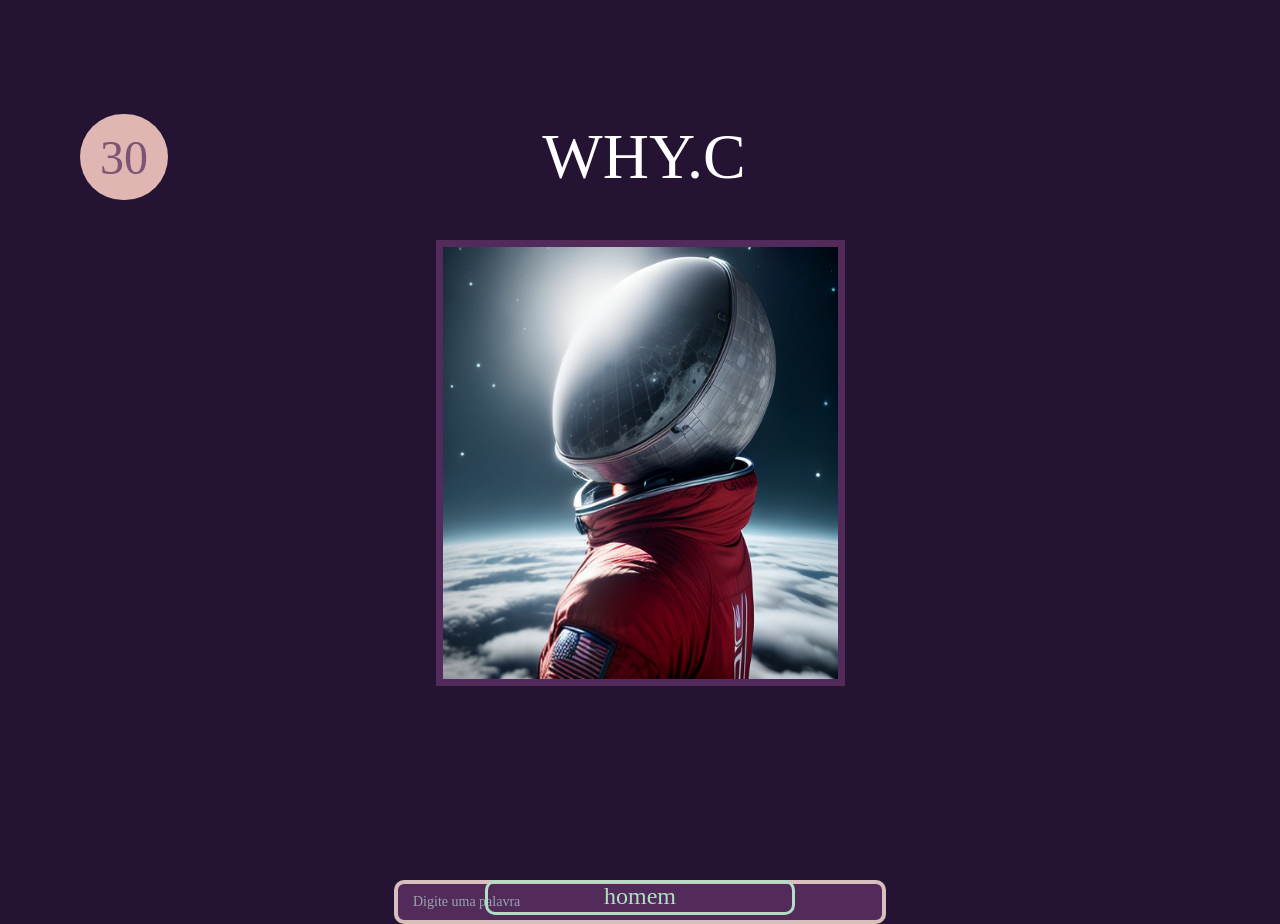
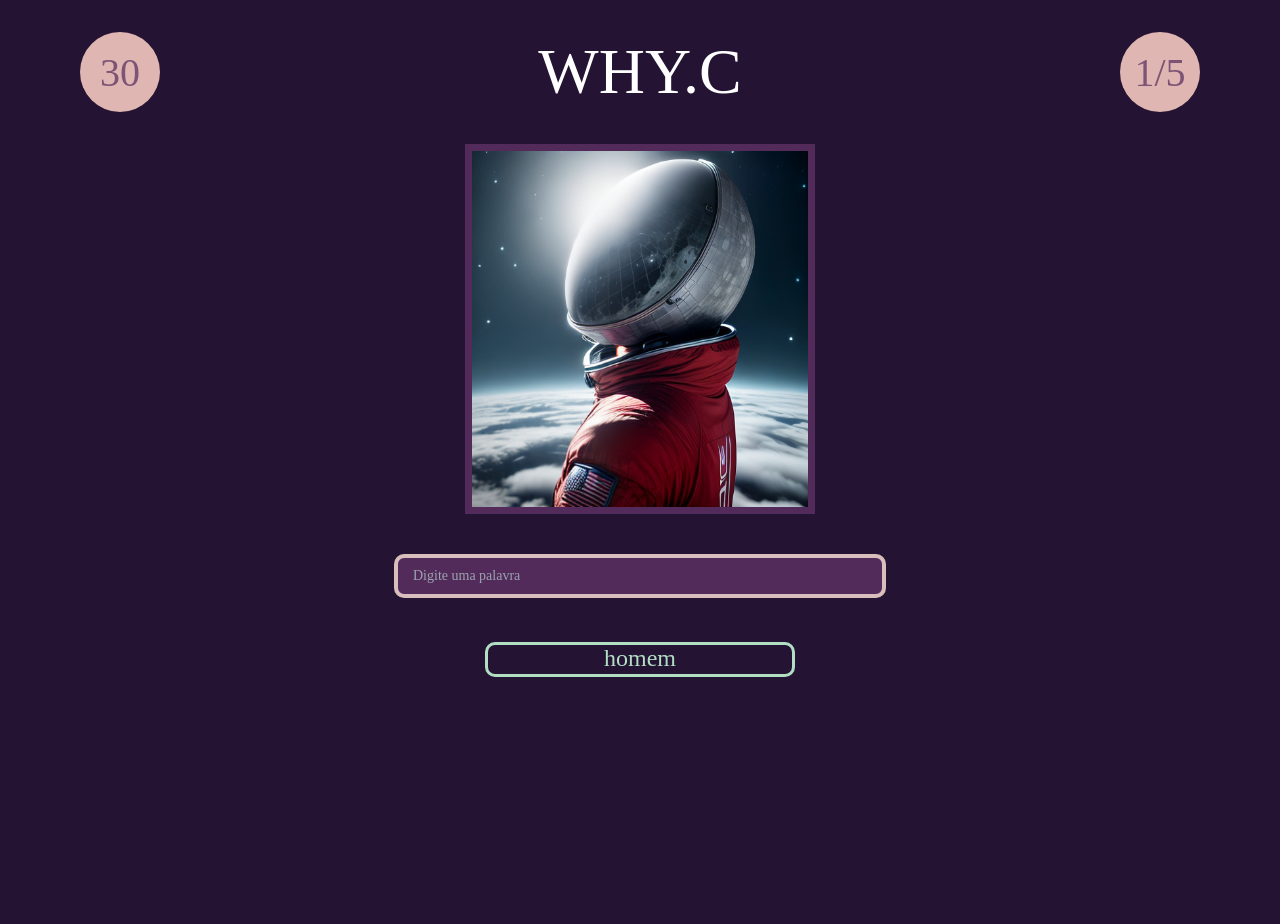
Before and after one commit to erlanl/WHYC, a React (Create React App) app: page / in a window 1280 px wide. After the commit the page ends 800 px from the top, so only its background shows below. Built offline with nearby package versions, Linux system fonts and the light colour scheme; a web font is replaced by a local one.

Commit message:
feat: add contador de acertos

```diff
--- a/public/index.html
+++ b/public/index.html
@@ -12,34 +12,10 @@
     <link rel="preconnect" href="https://fonts.googleapis.com">
     <link rel="preconnect" href="https://fonts.gstatic.com" crossorigin>
     <link href="https://fonts.googleapis.com/css2?family=Alatsi&family=Suez+One&display=swap" rel="stylesheet">
-    <!--
-      manifest.json provides metadata used when your web app is installed on a
-      user's mobile device or desktop. See https://developers.google.com/web/fundamentals/web-app-manifest/
-    -->
-    <link rel="manifest" href="%PUBLIC_URL%/manifest.json" />
-    <!--
-      Notice the use of %PUBLIC_URL% in the tags above.
-      It will be replaced with the URL of the `public` folder during the build.
-      Only files inside the `public` folder can be referenced from the HTML.
 
-      Unlike "/favicon.ico" or "favicon.ico", "%PUBLIC_URL%/favicon.ico" will
-      work correctly both with client-side routing and a non-root public URL.
-      Learn how to configure a non-root public URL by running `npm run build`.
-    -->
-    <title>React App</title>
+    <title>WHY.C</title>
   </head>
   <body>
-    <noscript>You need to enable JavaScript to run this app.</noscript>
     <div id="root"></div>
-    <!--
-      This HTML file is a template.
-      If you open it directly in the browser, you will see an empty page.
-
-      You can add webfonts, meta tags, or analytics to this file.
-      The build step will place the bundled scripts into the <body> tag.
-
-      To begin the development, run `npm start` or `yarn start`.
-      To create a production bundle, use `npm run build` or `yarn build`.
-    -->
   </body>
 </html>
--- a/src/App.css
+++ b/src/App.css
@@ -8,7 +8,6 @@
 
 .App-header {
   background-color: #282c34;
-  min-height: 100vh;
   display: flex;
   flex-direction: column;
   align-items: center;
--- a/src/game.css
+++ b/src/game.css
@@ -8,8 +8,8 @@
 }
 
 .timer {
-  width: 5.5rem;
-  height: 5.375rem;
+  width: 5.0rem;
+  height: 5.0rem;
   background-color: #DFB6B2;
   display: flex;
   flex-direction: column; /* Define a direção da flexbox como coluna */
@@ -18,9 +18,8 @@
 }
 
 .genImg{
-  min-height: 30vh;
-  width: 409px;
-  height: 446px;
+  width: 350px;
+  height: 370px;
   flex-shrink: 0;
   border: 7px solid #522B5B;
 }
@@ -28,7 +27,7 @@
 .timerText{
   color: rgba(82, 43, 91, 0.70);
   font-family: Alatsi;
-  font-size: 3rem;
+  font-size: 2.5rem;
   font-style: normal;
   font-weight: 400;
   line-height: normal;
--- a/src/game.js
+++ b/src/game.js
@@ -6,28 +6,30 @@ function GameWindow() {
 
     <div className="App">
 
-      <header className="App-header w-full">
+      <header className="App-header w-full pt-8">
         <div className='columns-2 w-full flex items-center justify-between'>
 
           <div className='pl-20'>
             <div className='timer rounded-full'><p className='timerText'>30</p></div>
           </div>
 
-          <div className='items-center content-center pr-20'>
+          <div className='items-center content-center'>
             <h1 className="logo">WHY.C</h1>
           </div>
 
-          <div className='sizeDiv pr-20'></div>
+          <div className='pr-20'>
+            <div className='timer rounded-full'><p className='timerText'>1/5</p></div>
+          </div>
         </div>
 
-        <div className='pt-10'>
+        <div className='pt-8'>
           <img src={astroImage} alt='astro' className='genImg'/>
         </div>
 
       </header>
       <div className="divMain">
         <InputGuess/>
-        <HistoryGuess className="pt-5"/>
+        <HistoryGuess/>
       </div>
 
     </div>
@@ -38,7 +40,7 @@ export default GameWindow;
 
 function InputGuess() {
   return (
-    <div className="inputWord pt-20">
+    <div className="inputWord pt-10">
         <input
           type="text"
           name="inputGuess"
@@ -53,8 +55,10 @@ function InputGuess() {
 //Aqui temos q passar uma flag (True or false) para saber se a cor será vermelho ou verde
 function HistoryGuess(){
   return(
-    <div className="rectangle">
-      <p className="text-center text-guess">homem</p>
+    <div className='pt-20'>
+      <div className="rectangle">
+        <p className="text-center text-guess">homem</p>
+      </div>
     </div>
   )
 }
```
